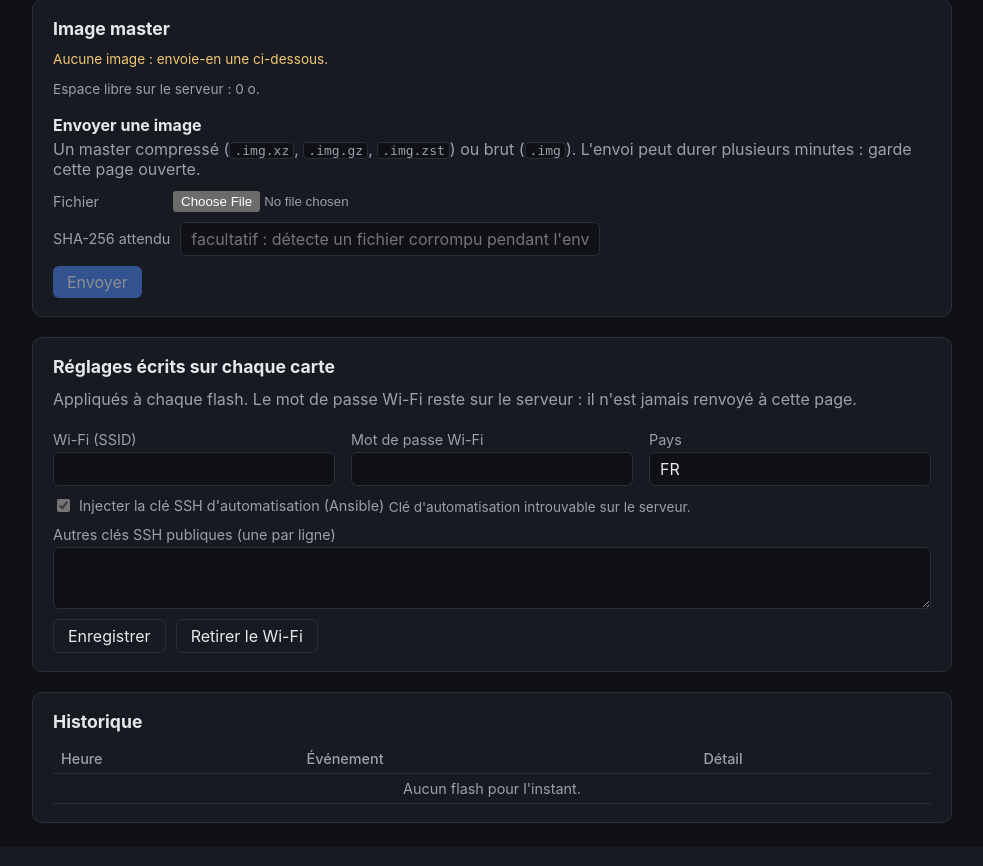
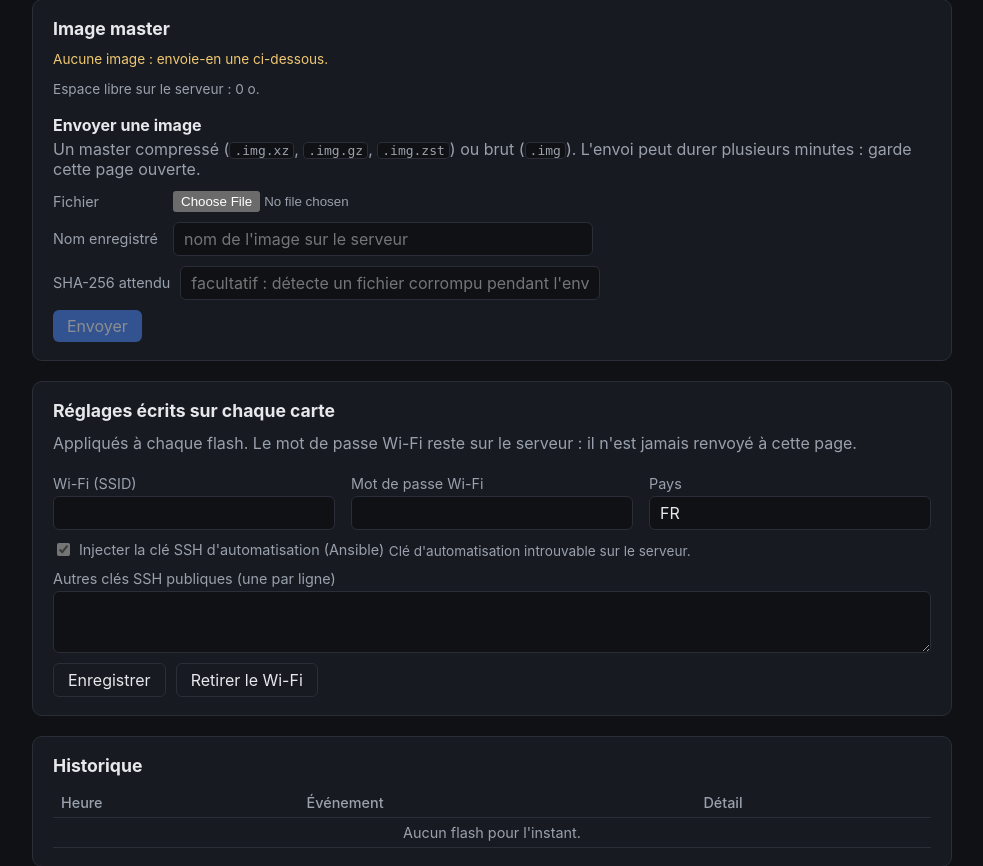
Before and after one commit to nopalpite/expolab, a Flask app: page / in a window 1280 px wide. Shown: the part 281-1147 px from the top of the page, without its empty margins (148-1131 px from the left). Before the commit the page ends 1104 px from the top, so only its background shows below. Run offline with Flask 3, Linux system fonts and the light colour scheme; data that the repository does not hold is empty.

Commit message:
sd-flasher : noms d'images avec + = @ , et champ "Nom enregistre"
Le nom officiel d'Ubuntu (ubuntu-...-arm64+raspi.img.xz) contient un "+", refuse
a tort. Caracteres autorises : lettres, chiffres et . _ - + = @ , (jamais de
chemin, d'espace ni d'accent).

- l'interface propose un nom nettoye (accents retires, caracteres interdits
  remplaces par _), modifiable avant l'envoi, controle a chaque frappe
- tests : noms avec + = @ , acceptes (le + survit a l'URL), noms dangereux refuses

Co-Authored-By: Claude Sonnet 5.5 <noreply@anthropic.com>

```diff
--- a/sd-flasher/app.py
+++ b/sd-flasher/app.py
@@ -38,7 +38,8 @@ DRY_RUN_DIR = Path(os.environ.get("SD_FLASHER_DRY_RUN_DIR", "/tmp/sd-flasher-dry
 DEVICES_FILE = os.environ.get("SD_FLASHER_DEVICES_FILE")
 
 UPLOAD_RESERVE = int(os.environ.get("SD_FLASHER_UPLOAD_RESERVE_MB", "1024")) * 1024 * 1024  # espace laisse libre au serveur
-IMAGE_NAME_RE = re.compile(r"^[A-Za-z0-9][A-Za-z0-9._-]{0,100}$")
+# + = @ , : presents dans les noms d'images officiels (ubuntu-...-arm64+raspi.img.xz) et sans risque dans un nom de fichier
+IMAGE_NAME_RE = re.compile(r"^[A-Za-z0-9][A-Za-z0-9._+=@,-]{0,120}$")
 SHA256_RE = re.compile(r"^[0-9a-f]{64}$")
 MAGIC = {".gz": b"\x1f\x8b", ".xz": b"\xfd7zXZ\x00", ".zst": b"\x28\xb5\x2f\xfd"}  # debut des archives reconnues
 UPLOAD_CHUNK = 4 * 1024 * 1024
@@ -175,7 +176,7 @@ def list_images() -> list[dict]:
 
 def image_name_error(name: str) -> str | None:
     if not IMAGE_NAME_RE.match(name) or ".." in name:
-        return "Nom de fichier invalide (lettres, chiffres, point, tiret et soulignement ; 100 caracteres maximum)."
+        return "Nom de fichier invalide (lettres, chiffres et . _ - + = @ , uniquement ; sans espace ni accent ; 120 caracteres maximum)."
     if not name.endswith(flasher.IMAGE_SUFFIXES):
         return "Type de fichier non reconnu : .img, .img.gz, .img.xz ou .img.zst."
     return None
--- a/sd-flasher/static/app.js
+++ b/sd-flasher/static/app.js
@@ -122,11 +122,18 @@ const UPLOAD_SUFFIXES = [".img.gz", ".img.xz", ".img.zst", ".img"];
 const MAGIC = { ".gz": [0x1f, 0x8b], ".xz": [0xfd, 0x37, 0x7a, 0x58, 0x5a, 0x00], ".zst": [0x28, 0xb5, 0x2f, 0xfd] };
 let uploadRequest = null;
 
+const NAME_RE = /^[A-Za-z0-9][A-Za-z0-9._+=@,-]{0,120}$/;
+
+// Nom propose pour le serveur : sans accent, caracteres non autorises remplaces par "_".
+function sanitizeName(name) {
+    return name.normalize("NFD").replace(/[̀-ͯ]/g, "")
+        .replace(/[^A-Za-z0-9._+=@,-]/g, "_").replace(/^[^A-Za-z0-9]+/, "");
+}
+
 // Meme controle que le serveur, fait avant d'envoyer des Go pour rien.
-async function checkImageFile(file) {
-    const name = file.name;
+async function checkImageFile(file, name) {
     if (!UPLOAD_SUFFIXES.some((s) => name.endsWith(s))) return "Type non reconnu : .img, .img.gz, .img.xz ou .img.zst.";
-    if (!/^[A-Za-z0-9][A-Za-z0-9._-]{0,100}$/.test(name)) return "Nom invalide : lettres, chiffres, point, tiret et soulignement uniquement, sans espace ni accent.";
+    if (!NAME_RE.test(name) || name.includes("..")) return "Nom invalide : lettres, chiffres et . _ - + = @ , uniquement, sans espace ni accent.";
     if (state.status.images.some((i) => i.name === name)) return "Une image de ce nom existe déjà : supprime-la d'abord.";
     const head = new Uint8Array(await file.slice(0, 512).arrayBuffer());
     const ext = Object.keys(MAGIC).find((e) => name.endsWith(e));
@@ -139,21 +146,30 @@ async function checkImageFile(file) {
     return null;
 }
 
+async function validateUpload() {
+    const file = $("upload-file").files[0];
+    const status = $("upload-status");
+    const name = $("upload-name").value.trim();
+    $("upload-btn").disabled = true;
+    if (!file) { status.hidden = true; return; }
+    const problem = await checkImageFile(file, name);
+    if (problem) { showStatus(status, problem, "error"); return; }
+    const renamed = name !== file.name ? ` (enregistrée sous le nom ${name})` : "";
+    showStatus(status, `${file.name} : ${formatBytes(file.size)}, prête à envoyer${renamed}.`, "ok");
+    $("upload-btn").disabled = false;
+}
+
 async function onUploadFileChange() {
     const file = $("upload-file").files[0];
-    const status = $("upload-status");
-    $("upload-btn").disabled = true;
-    if (!file) { status.hidden = true; return; }
-    const problem = await checkImageFile(file);
-    if (problem) { showStatus(status, problem, "error"); return; }
-    showStatus(status, `${file.name} : ${formatBytes(file.size)}, prêt à envoyer.`, "ok");
-    $("upload-btn").disabled = false;
+    $("upload-name").value = file ? sanitizeName(file.name) : "";   // modifiable avant l'envoi
+    await validateUpload();
 }
 
 function setUploading(on) {
     $("upload-btn").disabled = on;
     $("upload-file").disabled = on;
     $("upload-sha").disabled = on;
+    $("upload-name").disabled = on;
     $("upload-cancel").hidden = !on;
     $("upload-bar-wrap").hidden = !on;
     window.onbeforeunload = on ? () => "Un envoi d'image est en cours." : null;
@@ -163,7 +179,7 @@ function startUpload() {
     const file = $("upload-file").files[0];
     if (!file) return;
     const sha = $("upload-sha").value.trim();
-    const url = "/api/images/" + encodeURIComponent(file.name) + (sha ? "?sha256=" + encodeURIComponent(sha) : "");
+    const url = "/api/images/" + encodeURIComponent($("upload-name").value.trim()) + (sha ?"?sha256=" + encodeURIComponent(sha) : "");
     const status = $("upload-status");
     const started = Date.now();
     const xhr = new XMLHttpRequest();
@@ -184,7 +200,7 @@ function startUpload() {
         uploadRequest = null;
         setUploading(false);
         showStatus(status, message, ok ? "ok" : "error");
-        if (ok) { $("upload-file").value = ""; $("upload-sha").value = ""; $("upload-btn").disabled = true; }
+        if (ok) { $("upload-file").value = ""; $("upload-name").value = ""; $("upload-sha").value = ""; $("upload-btn").disabled = true; }
         refresh();
     };
     xhr.onload = () => {
@@ -396,6 +412,7 @@ $("host-select").addEventListener("change", onHostChange);
 $("host-new").addEventListener("input", async () => { await refreshSummary(); updateFlashButton(); });
 $("confirm").addEventListener("input", updateFlashButton);
 $("upload-file").addEventListener("change", onUploadFileChange);
+$("upload-name").addEventListener("input", validateUpload);
 $("upload-btn").addEventListener("click", startUpload);
 $("upload-cancel").addEventListener("click", () => uploadRequest && uploadRequest.abort());
 $("flash-btn").addEventListener("click", startFlash);
--- a/sd-flasher/templates/index.html
+++ b/sd-flasher/templates/index.html
@@ -87,6 +87,10 @@
                 <input type="file" id="upload-file" accept=".img,.gz,.xz,.zst">
             </div>
             <div class="field">
+                <label for="upload-name">Nom enregistré</label>
+                <input type="text" id="upload-name" placeholder="nom de l'image sur le serveur" autocomplete="off" spellcheck="false">
+            </div>
+            <div class="field">
                 <label for="upload-sha">SHA-256 attendu</label>
                 <input type="text" id="upload-sha" placeholder="facultatif : détecte un fichier corrompu pendant l'envoi" autocomplete="off" spellcheck="false">
             </div>
```
Also changed, not shown: tests/test_sd_flasher.py (+22 -0 lines).
